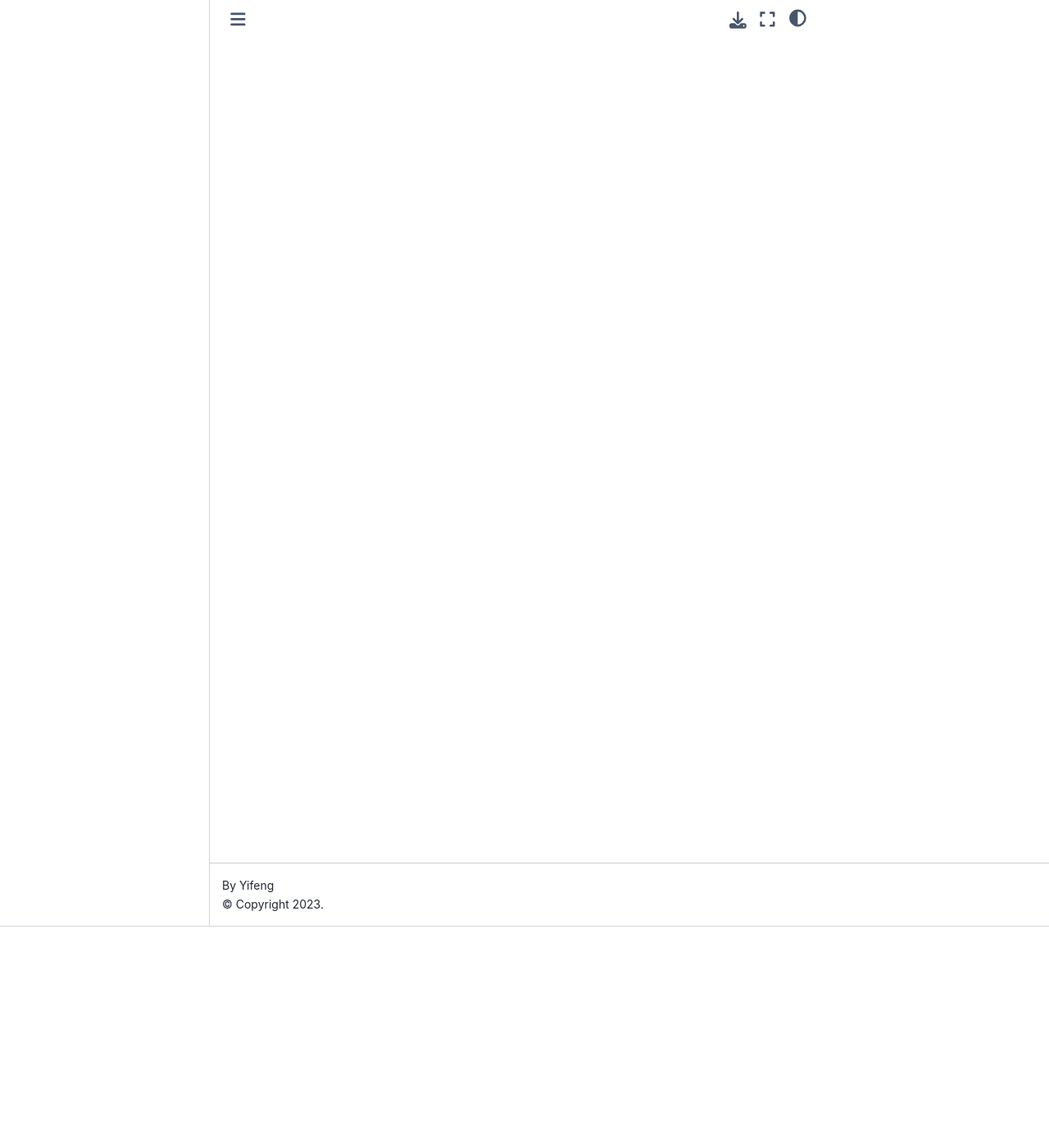
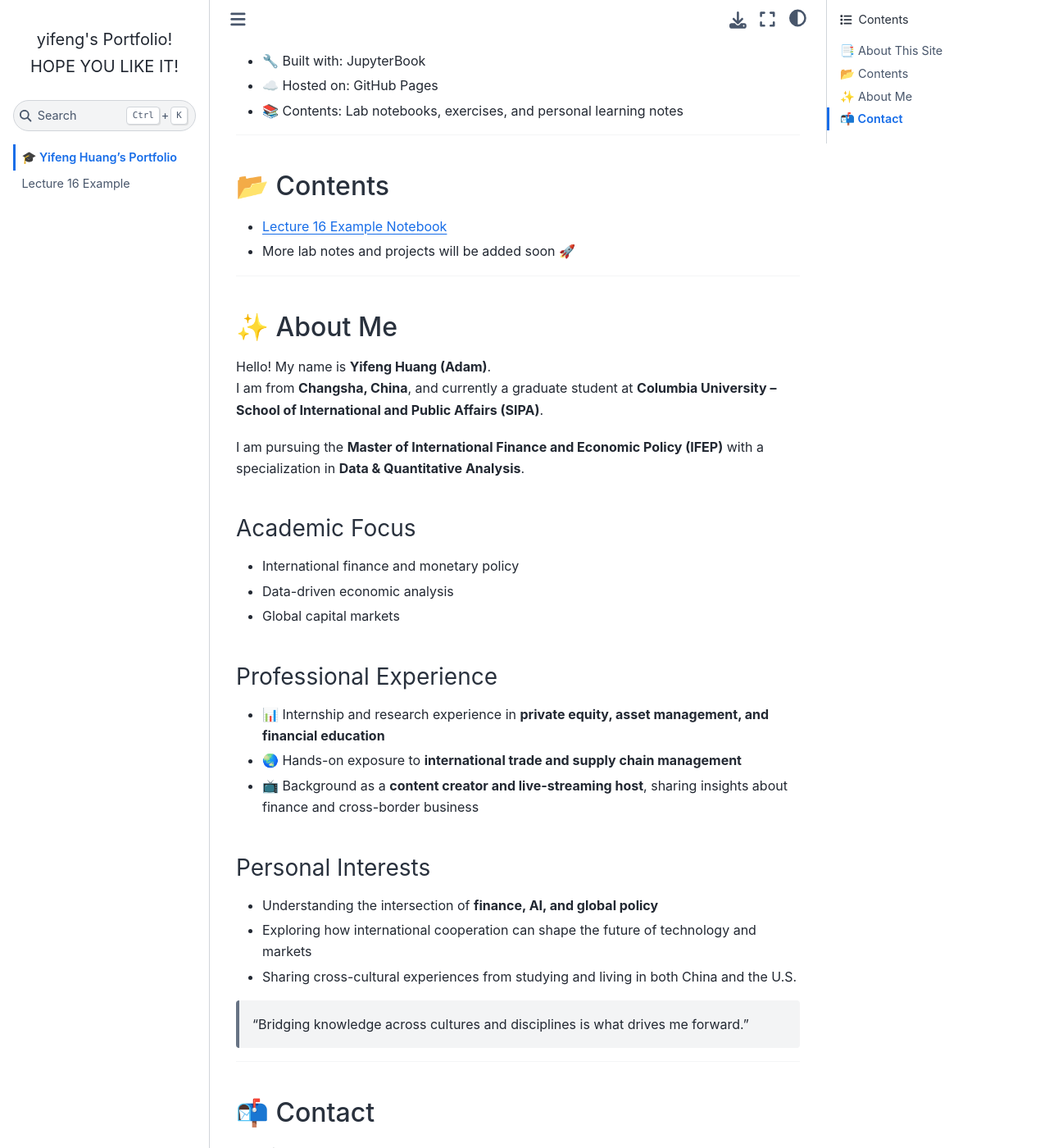
Before and after one commit to yh3811/yh3811.github.io, a Jupyter Book: the page built from index.md, in a window 1280 px wide and 1400 px high, scrolled down 270 px. Shown: the whole window at 82% size. Built offline with Jupyter Book 1.0.4 settings and Sphinx 7.4.7 and the Sphinx Book theme 1.1.4, drawn with Linux system fonts in a browser that asks for light colours; comment, search, counter and statistics services are not loaded; some of the changed text lies outside the part shown.

Commit message:
update homepage with portfolio content

```diff
--- a/_config.yml
+++ b/_config.yml
@@ -1,6 +1,9 @@
-title: "Yifeng's Portfolio"
-author: Yifeng
+# https://jupyterbook.org/customize/config.html
 
+title: "yifeng's Portfolio! HOPE YOU LIKE IT!"
+author: yifeng
+
+# https://jupyterbook.org/en/stable/structure/configure.html#disable-building-files-that-arent-in-the-table-of-contents
 only_build_toc_files: true
 exclude_patterns:
   - .github/*
@@ -12,7 +15,9 @@ execute:
 
 sphinx:
   config:
+    # https://myst-parser.readthedocs.io/en/latest/syntax/cross-referencing.html#implicit-targets
     myst_heading_anchors: 4
+    # https://jupyterbook.org/en/stable/interactive/interactive.html#plotly
     html_js_files:
       - https://cdnjs.cloudflare.com/ajax/libs/require.js/2.3.7/require.min.js
     suppress_warnings: ["mystnb.unknown_mime_type"]
--- a/index.md
+++ b/index.md
@@ -1,4 +1,48 @@
-# Yifeng's Portfolio
+# 🎓 Yifeng Huang's Portfolio
 
 Welcome to my Lab 8 site!
-This page is deployed with GitHub Pages.
+This page is built with **JupyterBook** and deployed using **GitHub Pages** as part of my course project for *Computing in Context* at Columbia SIPA.
+
+---
+
+## 📑 About This Site
+- 🔧 Built with: JupyterBook
+- ☁️ Hosted on: GitHub Pages
+- 📚 Contents: Lab notebooks, exercises, and personal learning notes
+
+---
+
+## 📂 Contents
+- [Lecture 16 Example Notebook](lecture_16_example.ipynb)
+- More lab notes and projects will be added soon 🚀
+
+---
+
+## ✨ About Me
+Hello! My name is **Yifeng Huang (Adam)**.
+I am from **Changsha, China**, and currently a graduate student at **Columbia University – School of International and Public Affairs (SIPA)**.
+
+I am pursuing the **Master of International Finance and Economic Policy (IFEP)** with a specialization in **Data & Quantitative Analysis**.
+
+### Academic Focus
+- International finance and monetary policy
+- Data-driven economic analysis
+- Global capital markets
+
+### Professional Experience
+- 📊 Internship and research experience in **private equity, asset management, and financial education**
+- 🌏 Hands-on exposure to **international trade and supply chain management**
+- 📺 Background as a **content creator and live-streaming host**, sharing insights about finance and cross-border business
+
+### Personal Interests
+- Understanding the intersection of **finance, AI, and global policy**
+- Exploring how international cooperation can shape the future of technology and markets
+- Sharing cross-cultural experiences from studying and living in both China and the U.S.
+
+> “Bridging knowledge across cultures and disciplines is what drives me forward.”
+
+---
+
+## 📬 Contact
+- GitHub: [yh3811](https://github.com/yh3811)
+- Email: yh3811@columbia.edu
```
